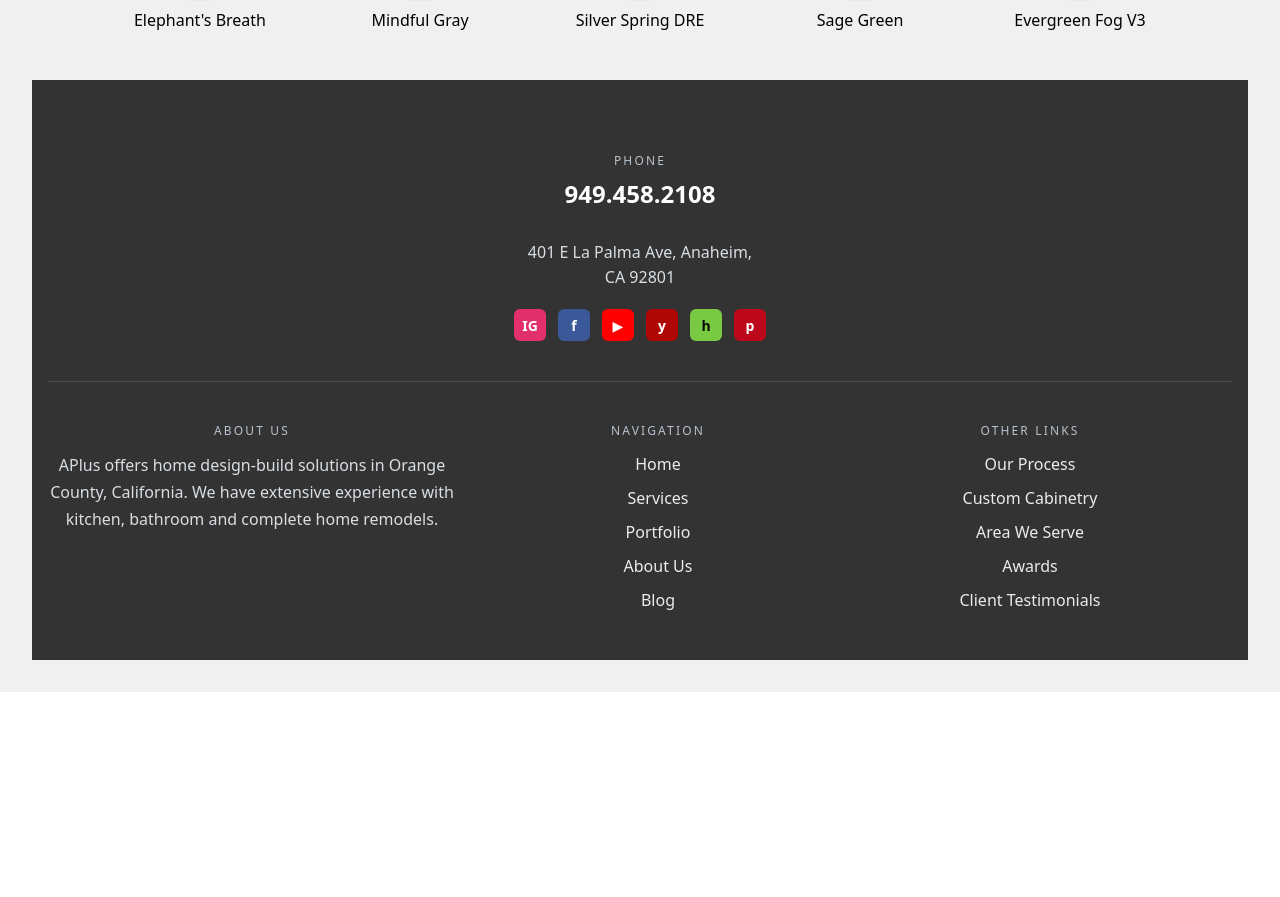
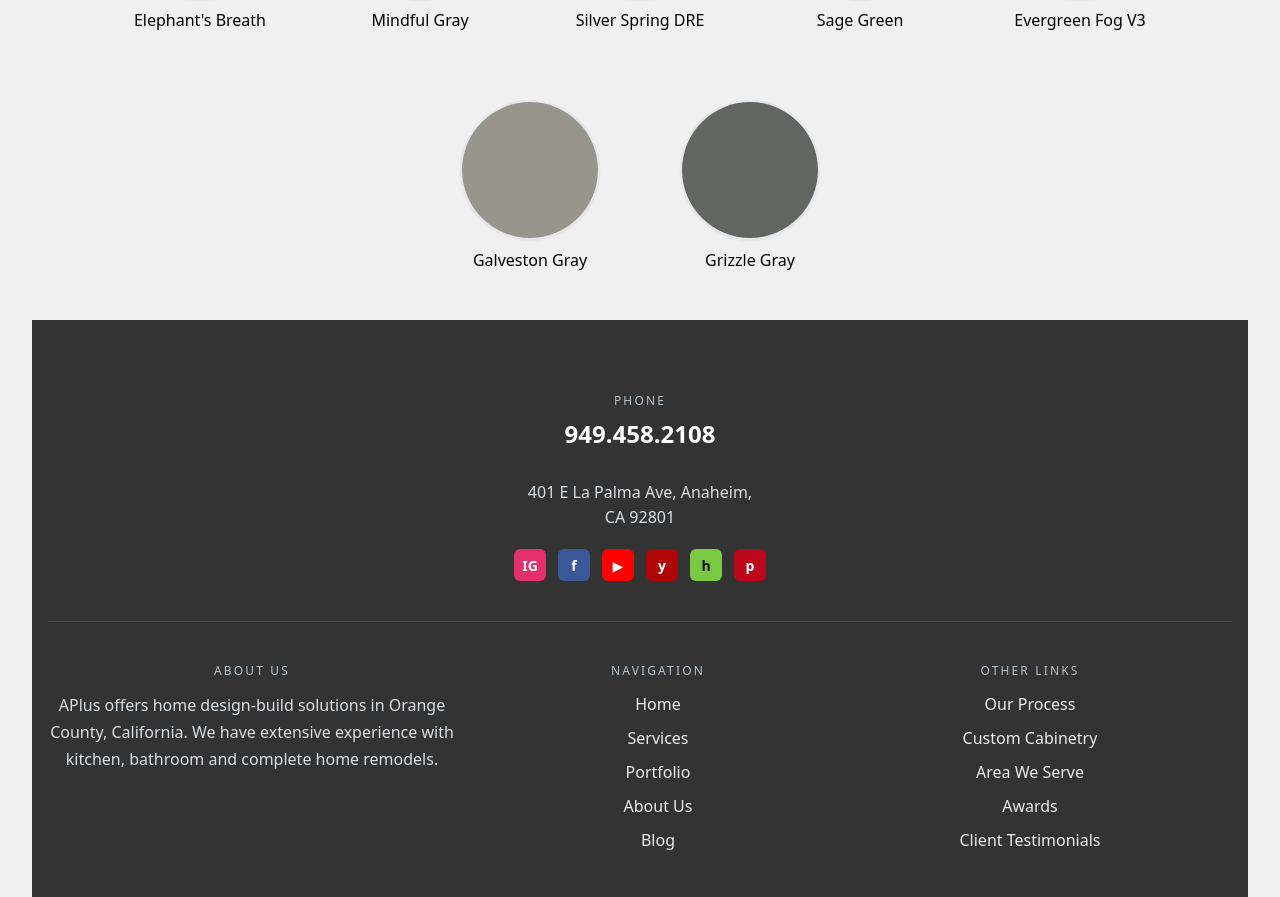
Before and after one commit to CrisSal2/APlus-Color-Selection, a React (Vite) app: page / in a window 1280 px wide. Shown: the part 1264-2161 px from the top of the page. Before the commit the page ends 1956 px from the top, so only its background shows below. Built offline with nearby package versions, Linux system fonts and the light colour scheme.

Commit message:
fixed index.html route for APlus logo and added more selections

```diff
--- a/index.html
+++ b/index.html
@@ -2,7 +2,7 @@
 <html lang="en">
   <head>
     <meta charset="UTF-8" />
-    <link rel="icon" type="image/svg+xml" href="/public/APlus-Logo.png" />
+    <link rel="icon" type="image/svg+xml" href="/APlus-Logo.png" />
     <meta name="viewport" content="width=device-width, initial-scale=1.0" />
     <title>APlus Color Selection</title>
     <meta name="description" content="APlus-Color-Selection is a curated collection of all available color samples for our custom kitchen cabinets. This repository serves as a digital catalog where customers, designers, and team members can explore the different finishes, tones, and styles we offer. Each sample includes its name and visual representation." />
--- a/src/data/colors.js
+++ b/src/data/colors.js
@@ -219,6 +219,28 @@ name: "Evergreen Fog V3",
 image: "/colors/Evergreen Fog V3.png",
 driveUrl: "https://drive.google.com/file/d/1A_HDqA0lXnOcMVd3f2xlcfk-nZTiCOi2/view?usp=sharing",
 },
+
+
+    /* Galveston Gray - rgb: 153, 149, 140 */
+
+
+{
+id: "Galveston Gray",
+name: "Galveston Gray",
+image: "/colors/Galveston Gray.png",
+driveUrl: "https://drive.google.com/file/d/1schNMQwvyXSv6bIH-beEefIX_y1muR5m/view?usp=sharing",
+},
+
+
+    /* Grizzle Gray - rgb: 000, 000, 000 */
+
+
+{
+id: "Grizzle Gray",
+name: "Grizzle Gray",
+image: "/colors/Grizzle Gray.png",
+driveUrl: "https://drive.google.com/file/d/15e5gmvtuVaHYCHkfJY4C54R0bmGK9nTv/view?usp=sharing",
+},
 ];
 
 
```
Also changed, not shown: public/colors/Galveston Gray.png (added), public/colors/Grizzle Gray.png (added).
